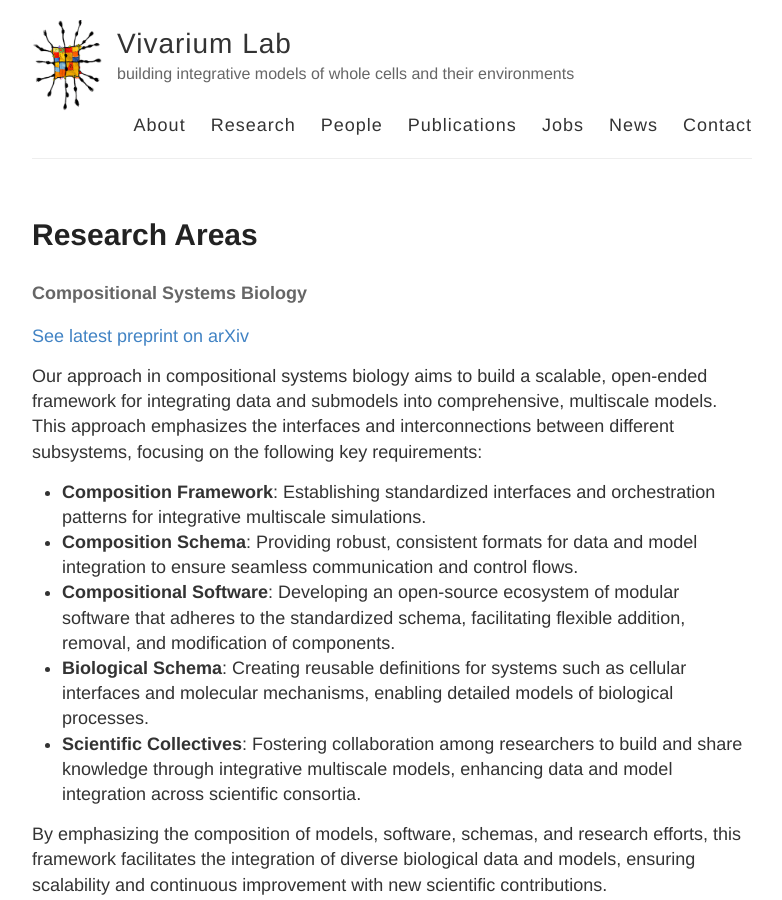
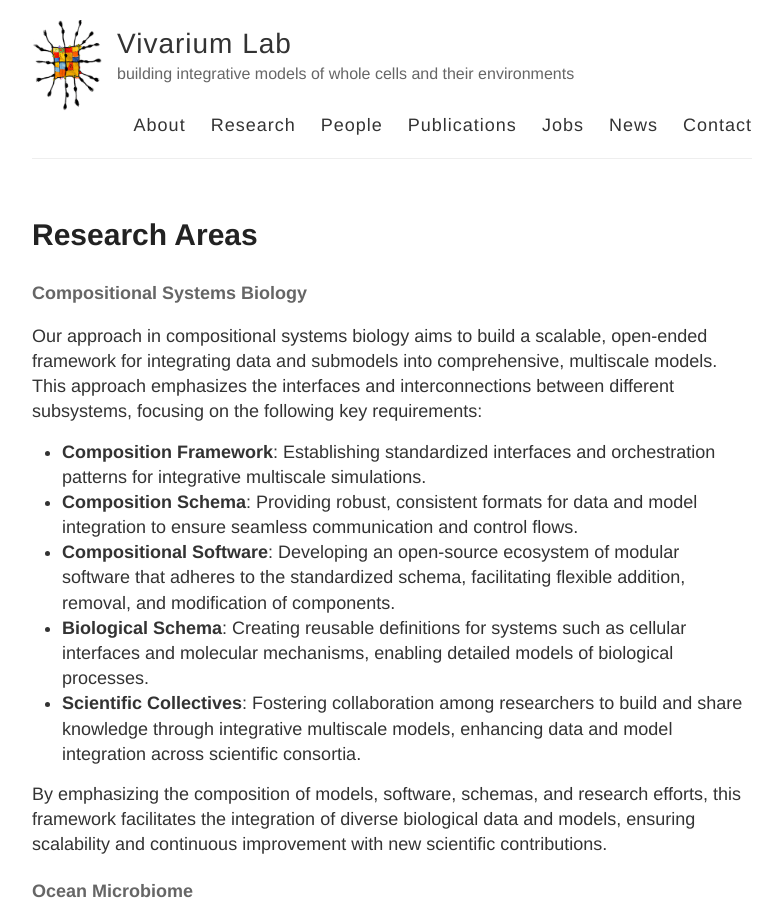
Before and after one commit to eagmon/eagmon.github.io, a Jekyll site: the page built from research.md, in a window 1280 px wide and 900 px high. Shown: the whole window, without its empty margins (248-1030 px from the left). Built offline with Jekyll 4.4.1, drawn with Linux system fonts in a browser that asks for light colours.

Commit message:
remove prelude link from research

```diff
--- a/research.md
+++ b/research.md
@@ -5,7 +5,6 @@ permalink: /research/
 ---
 
 #### Compositional Systems Biology
-[See latest preprint on arXiv](https://arxiv.org/abs/2408.00942)
 <p>Our approach in compositional systems biology aims to build a scalable, open-ended framework for integrating data and submodels into comprehensive, multiscale models. This approach emphasizes the interfaces and interconnections between different subsystems, focusing on the following key requirements:</p>
 <ul>
   <li><strong>Composition Framework</strong>: Establishing standardized interfaces and orchestration patterns for integrative multiscale simulations.</li>
```
